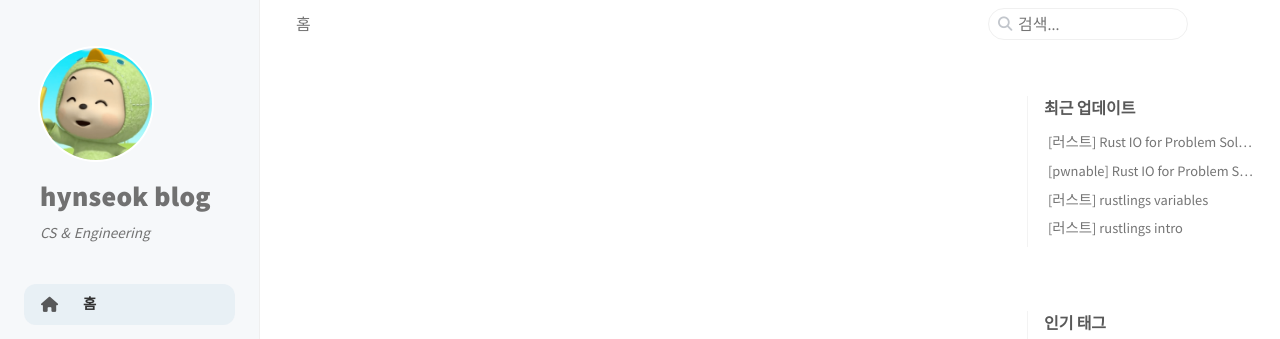
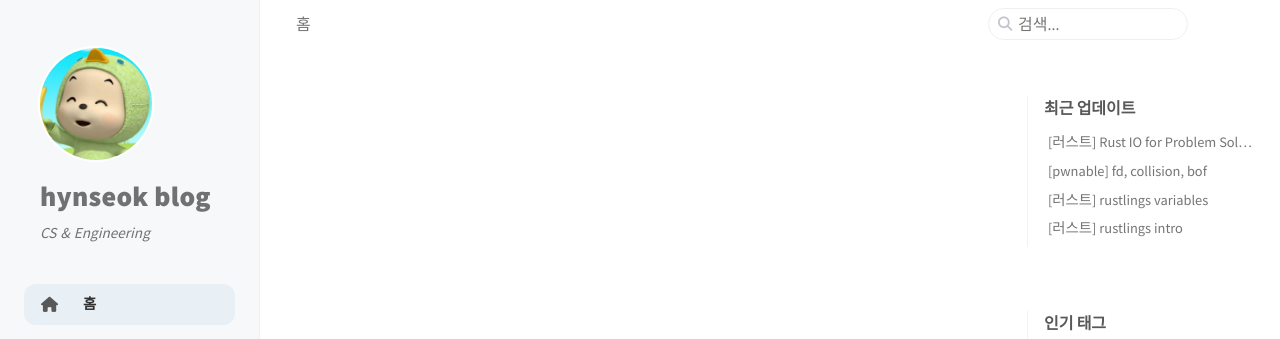
Before and after one commit to hynseok/hynseok.github.io, a Jekyll site: the page built from index.html, in a window 1280 px wide. Shown: the top 339 px of the page. Built offline with Jekyll 4.4.1, drawn with Linux system fonts in a browser that asks for light colours; cached includes are drawn as plain includes.

Commit message:
fix: fix title

```diff
--- a/_posts/2024-11-30-[pwnable]-pwnable-fd.md
+++ b/_posts/2024-11-30-[pwnable]-pwnable-fd.md
@@ -1,5 +1,5 @@
 ---
-title: "[pwnable] Rust IO for Problem Solving "
+title: "[pwnable] fd, collision, bof"
 date: 2024-09-24 22:56:00 +0900
 categories: [pwnable]
 tags: [pwnable]
```
